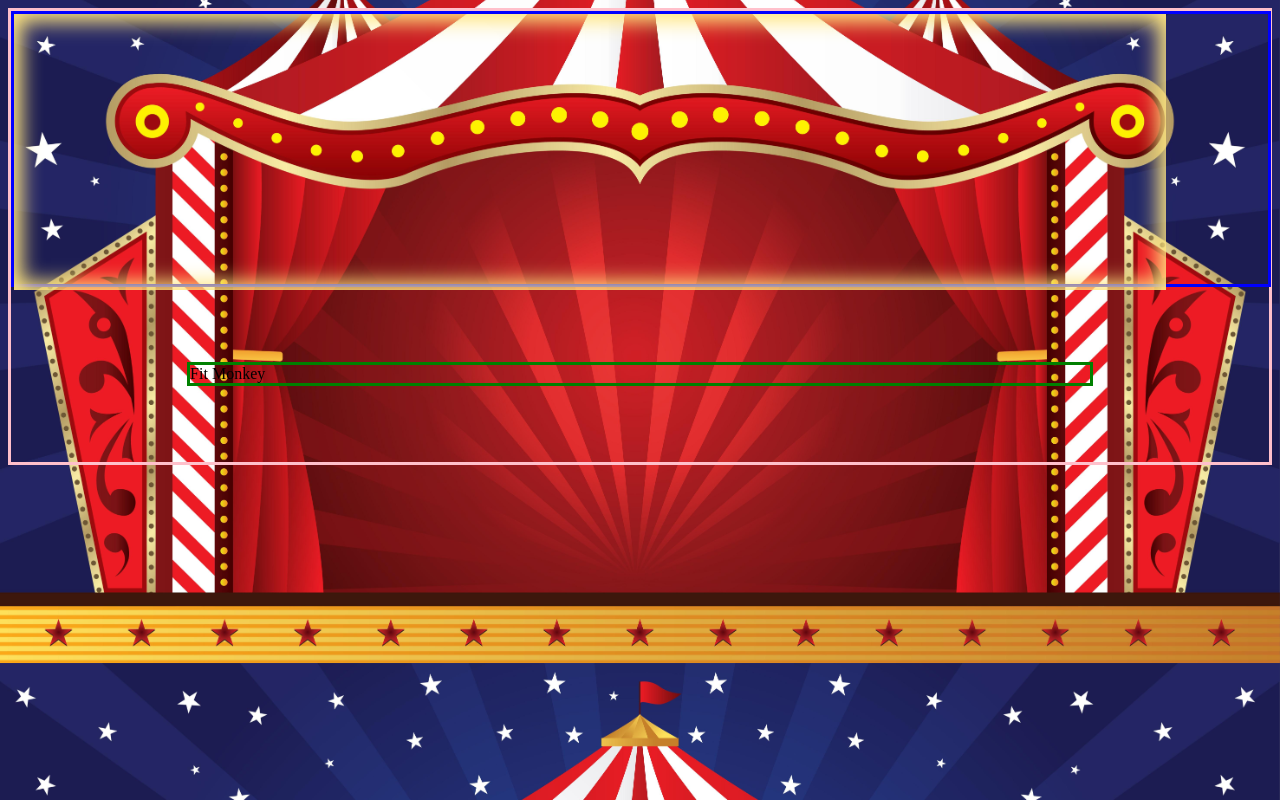
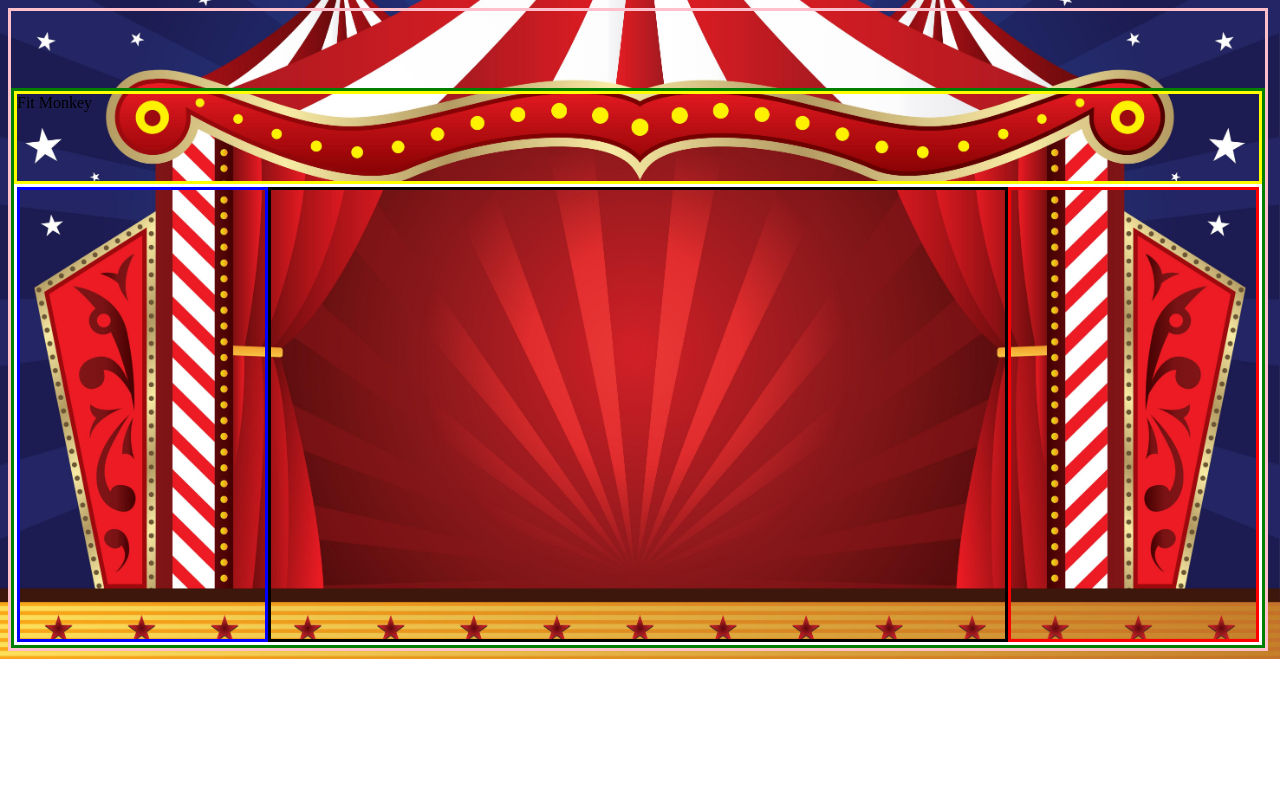
Before and after one commit to jcrodz/fatMonkey, a plain HTML site: page fitMonkey/starter-code/fitMonkey.html in a window 1280 px wide. Drawn offline with nearby package versions, Linux system fonts and the light colour scheme.

Commit message:
html divs created and placed using flexbox

```diff
--- a/fitMonkey/starter-code/fitMonkey.css
+++ b/fitMonkey/starter-code/fitMonkey.css
@@ -1,35 +1,53 @@
 * {
+  -webkit-box-sizing: border-box;
   box-sizing: border-box;
+  font-size: 16px;
 }
 
 body {
   background-image: url("../img/circus-background.jpg");
+  background-repeat: no-repeat;
   background-size: cover;
-  background-position: center;
+  background-position: center bottom;
+  padding-top: 6%;
+  width: 1260px;
+  height: 643px;
   border: 3px solid pink;
-
-}
-
-body header {
-  width: 1260px;
-  height: 276px;
-  border: 3px solid blue;
-  text-align: center;
-}
-
-header .header-image {
-
-  /*margin: auto 0;*/
-  width: 1152px;
-  height: 276px;
-  box-shadow: 0 0 20px 8px #ffe780 inset;
 }
 
 .container {
-  max-width: 1000px;
-  max-height: 630px;
-  margin: 6% 14%;
+  width: 100%;
+  height: 100%;
+  /*margin: 6% 14%;*/
   border: 3px solid green;
   display: flex;
   flex-direction: column;
 }
+
+.header {
+  border: 3px solid yellow;
+  height: 20%;
+}
+
+.main-box {
+  display: flex;
+  flex-direction: row;
+  width: 100%;
+  height: 100%;
+  border: 3px solid white;
+}
+
+.main-box .left {
+  flex: 1;
+  border: 3px solid blue;
+}
+
+.main-box main {
+  flex: 3;
+  border: 3px solid black;
+}
+
+.main-box .right {
+  flex: 1;
+  border: 3px solid red;
+}
--- a/fitMonkey/starter-code/fitMonkey.html
+++ b/fitMonkey/starter-code/fitMonkey.html
@@ -6,13 +6,11 @@
     <title>Fit Monkey</title>
   </head>
   <body>
-    <header>
-      <div class="header-image">
-    </header>
     <div class="container">
+      <div class="header">Fit Monkey</div>
       <div class="main-box">
+        <div class="left"></div>
         <main>
-            <div class="header">Fit Monkey</div>
           <div class="below-header"></div>
           <div class="moving-row first"></div>
           <div class="below-moving-row"></div>
@@ -23,6 +21,7 @@
           <div class="floor"></div>
           <div class="deck"></div>
         </main>
+        <div class="right"></div>
       </div>
     </div>
   </body>
--- a/fitMonkey/starter-code/mainFitMonkeyGame.js
+++ b/fitMonkey/starter-code/mainFitMonkeyGame.js
@@ -0,0 +1,6 @@
+$(document).ready(function() {
+
+
+
+
+});
```
Lines whose indentation alone changed are shown as unchanged.
